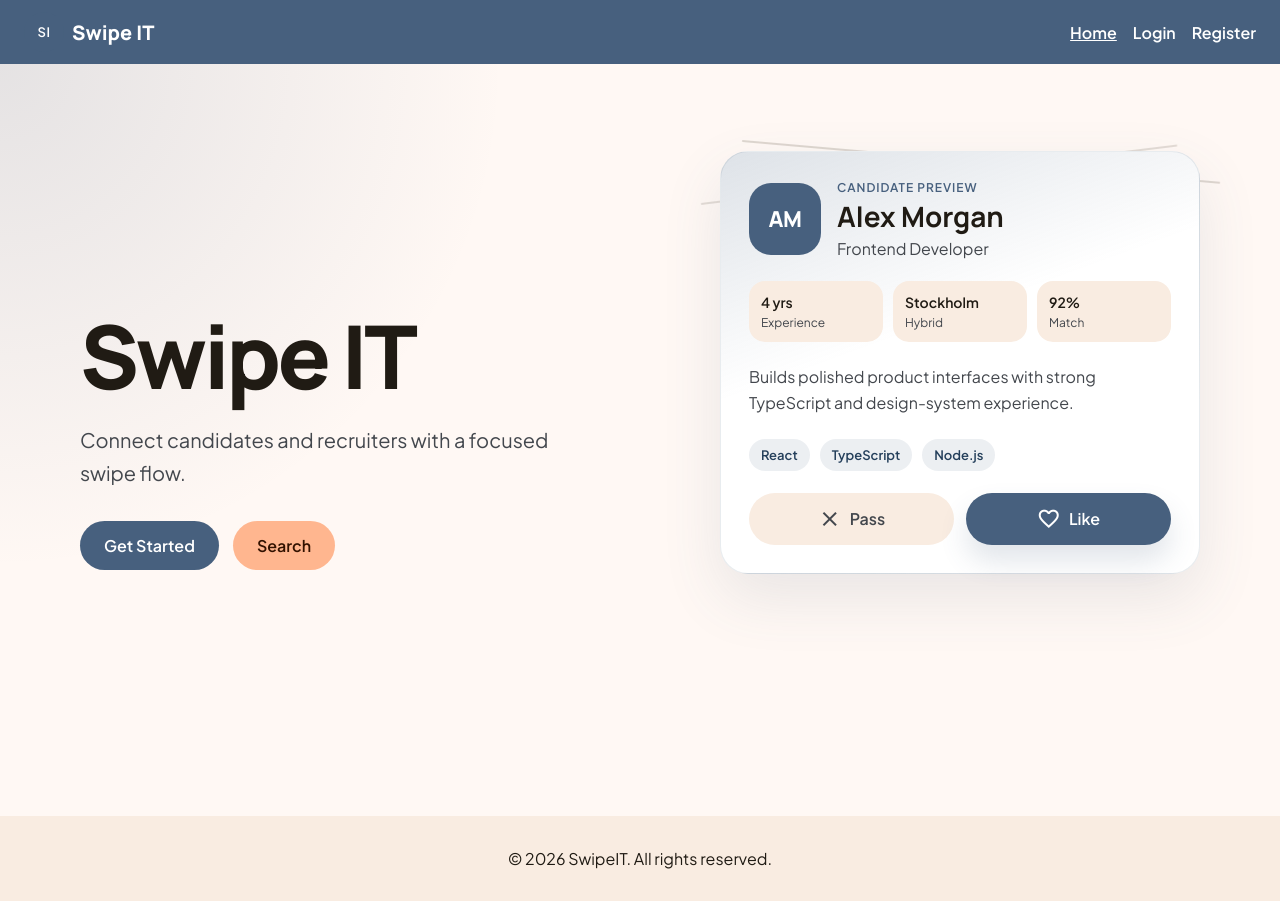
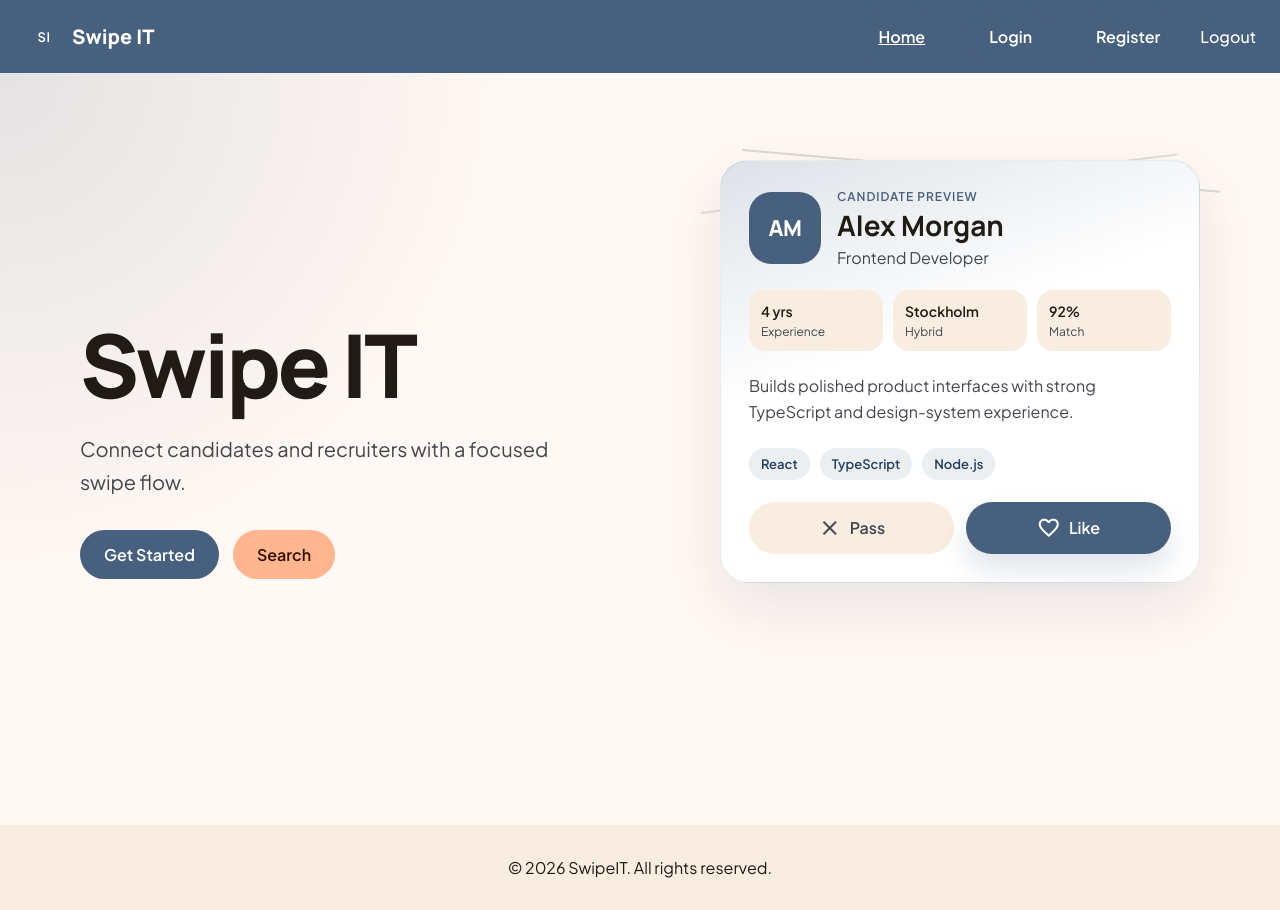
Before and after one commit to gusbo9233/SwipeIT, a React (Vite) app: page / in a window 1280 px wide. Built offline with nearby package versions, Linux system fonts and the light colour scheme.

Commit message:
add logout

```diff
--- a/src/components/Button.css
+++ b/src/components/Button.css
@@ -37,6 +37,29 @@
     box-shadow: 0 4px 12px rgba(0, 0, 0, 0.04);
 }
 
+.button-link {
+    background: transparent;
+    color: inherit;
+    /* Takes color from nav or parent */
+    padding: 0;
+    border-radius: 0;
+    font-weight: 500;
+    /* Usually nav links are a bit lighter than action buttons */
+    transition: color 200ms ease;
+}
+
+/* Matching the hover state typically found in NavLinks */
+.button-link:hover {
+    color: var(--color-primary);
+    background: transparent;
+}
+
+/* If using React Router's active class via NavLink */
+.button-link.active {
+    color: var(--color-primary);
+    font-weight: 700;
+}
+
 @media (prefers-reduced-motion: reduce) {
     .button {
         transition: none;
--- a/src/components/Button.tsx
+++ b/src/components/Button.tsx
@@ -2,7 +2,8 @@ import './Button.css'
 import { NavLink } from 'react-router-dom'
 import type { ReactNode } from 'react'
 
-type ButtonVariant = 'primary' | 'secondary' | 'transparent'
+// 1. Added 'link' to the variant type
+type ButtonVariant = 'primary' | 'secondary' | 'transparent' | 'link'
 
 type ButtonProps = {
   children: ReactNode
@@ -15,11 +16,13 @@ type ButtonProps = {
 
 function Button(props: ButtonProps) {
   const { to, onClick, className = '', variant = 'primary', children, type = 'button' } = props
+
+  // The class 'button-link' will handle the NavLink look
   const classes = `button button-${variant} ${className}`
 
   if (to) {
     return (
-      <NavLink className={classes} to={to}>
+      <NavLink className={classes} to={to} end>
         {children}
       </NavLink>
     )
--- a/src/components/base/Header.tsx
+++ b/src/components/base/Header.tsx
@@ -1,9 +1,20 @@
 import { useState } from 'react'
 import { NavLink } from 'react-router-dom'
 import './Header.css'
+import Button from '../Button'
+import { authService } from '../../service/authService'
 
 function Header() {
   const [mobileMenuOpen, setMobileMenuOpen] = useState(false)
+
+  const closeMobileMenu = () => {
+    setMobileMenuOpen(false);
+  }
+
+  const handleLogout = () => {
+    closeMobileMenu();
+    authService.logout();
+  }
 
   return (
     <header className={`top-bar ${mobileMenuOpen ? 'expanded' : ''}`}>
@@ -14,9 +25,10 @@ function Header() {
         </NavLink>
 
         <nav className="desktop-nav" aria-label="Primary navigation">
-          <NavLink to="/" end>Home</NavLink>
-          <NavLink to="/login">Login</NavLink>
-          <NavLink to="/register">Register</NavLink>
+          <Button to="/" end>Home</Button>
+          <Button to="/login">Login</Button>
+          <Button to="/register">Register</Button>
+          <Button variant="link" onClick={handleLogout}>Logout</Button>
         </nav>
 
         <button
@@ -31,9 +43,10 @@ function Header() {
       </div>
 
       <nav className="mobile-nav" aria-label="Mobile navigation">
-        <NavLink to="/" end onClick={() => setMobileMenuOpen(false)}>Home</NavLink>
-        <NavLink to="/login" onClick={() => setMobileMenuOpen(false)}>Login</NavLink>
-        <NavLink to="/register" onClick={() => setMobileMenuOpen(false)}>Register</NavLink>
+        <Button to="/" onClick={closeMobileMenu}>Home</Button>
+        <Button to="/login" onClick={closeMobileMenu}>Login</Button>
+        <Button to="/register" onClick={closeMobileMenu}>Register</Button>
+        <Button variant="link" onClick={handleLogout}>Logout</Button>
       </nav>
     </header>
   )
```
Also changed, not shown: src/components/base/Header.css (line endings or trailing spaces).
